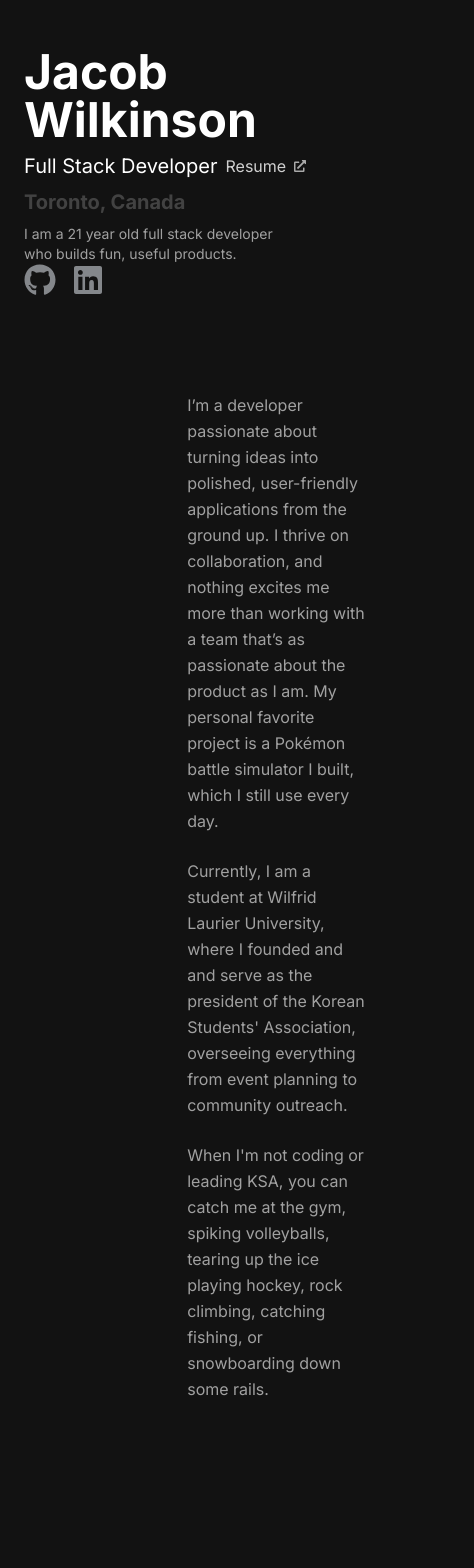
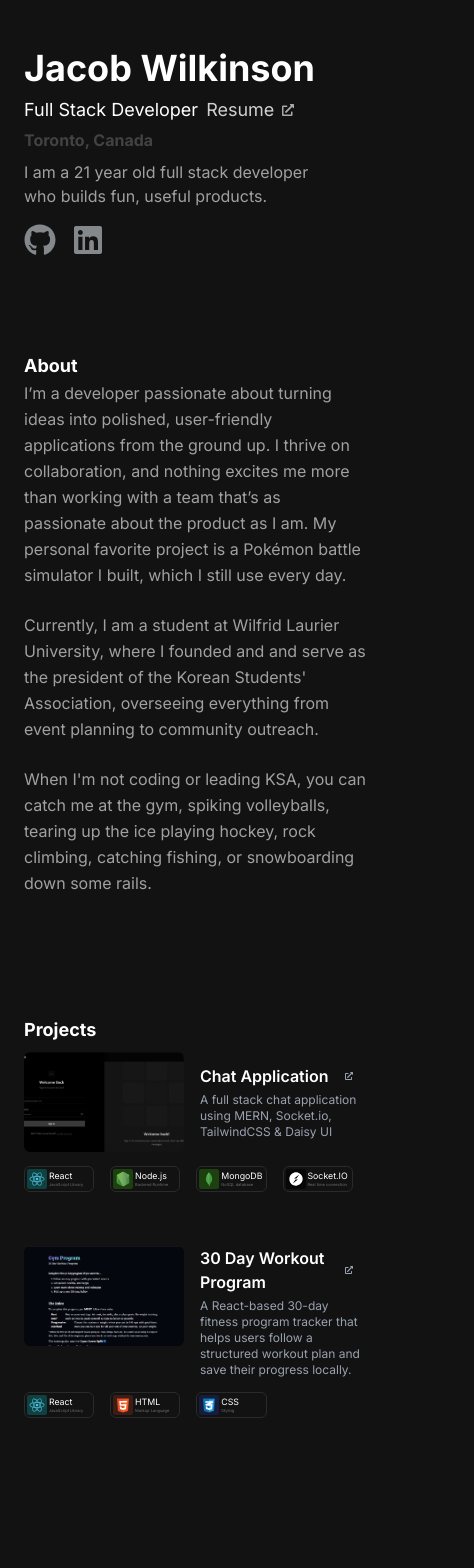
Before and after one commit to Ji-Kwon/JacobWilkinson, a React (Vite) app: page / in a window 390 px wide. Shown: the top 1568 px of the page, 474 px wide, since content can reach past the window. Built offline with nearby package versions, Linux system fonts and the light colour scheme.

Commit message:
updated media compatibility

```diff
--- a/src/App.jsx
+++ b/src/App.jsx
@@ -35,8 +35,8 @@ function App() {
         }
       },
       {
-        rootMargin: '0px 0px -50% 0px',
-        threshold: 0.5,
+        rootMargin: '0px 0px -25% 0px',
+        threshold: 0.25,
       }
     );
 
@@ -59,37 +59,41 @@ function App() {
   };
 
   return (
-
     <div className='flex flex-col h-screen w-[100vw] lg:w-full'>
       {/*Hero Section*/}
-      <div className='w-fit flex flex-col pt-12 pl-6  lg:fixed lg:p-12 lg:pt-24 lg:w-[40vw] lg:gap-12'>
+      <div className='w-fit flex flex-col pt-12 pl-6 lg:fixed lg:p-12 lg:pt-24 lg:w-[40vw] lg:gap-12 pb-24'>
         <Hero>
-          <h1 className='text-5xl font-bold pb-2'>Jacob Wilkinson</h1>
-          <div className="flex flex-row items-center mb-2 space-x-2 lg:space-x-4">
-            <h4 className="text-xl text-white">Full Stack Developer</h4>
+          <h1 className='text-4xl lg:text-5xl font-bold pb-2'>Jacob Wilkinson</h1>
+          <div className="flex flex-row items-center mb-1 lg:mb-2 space-x-2 lg:space-x-4">
+            <h4 className="text-lg lg:text-xl text-white">Full Stack Developer</h4>
             <a
               href="/Jacob-Wilkinson_Resume.pdf"
               target="_blank"
               rel="noopener noreferrer"
-              className="text-md lg:text-xl text-white opacity-80 hover:opacity-40 transition-colors flex items-center space-x-2"
+              className="text-lg lg:text-xl text-white opacity-80 hover:opacity-40 transition-colors flex items-center space-x-2"
             >
               Resume
               <FaExternalLinkAlt className="ml-2 size-3 lg:size-4 opacity-80 text-[#FFF] group-hover:opacity-40" />
             </a>
           </div>
-          <h4 className='text-xl font-bold opacity-20 mb-2'>Toronto, Canada</h4>
-          <p className='text-sm lg:text-md text-white opacity-60 w-[66vw] lg:w-[25vw]'>
+          <h4 className='text-md lg:text-xl font-bold opacity-20 mb-2'>Toronto, Canada</h4>
+          <p className='text-md lg:text-md text-white opacity-60 w-[75vw] lg:w-[25vw]'>
             I am a 21 year old full stack developer who builds fun, useful products.
           </p>
         </Hero>
         <div className='hidden lg:block' >
-          <Sidebar  activeSection={activeSection} setActiveSection={handleNavClick} />
+          <Sidebar activeSection={activeSection} setActiveSection={handleNavClick} />
         </div>
+        <div className='pt-4 lg:pt-0'>
           <Socials />
         </div>
+      </div>
 
-      <div className='ml-[48vw] w-[46vw] pt-24 flex flex-col'>
-        <div id="about" ref={aboutRef} className='pb-28'>
+      {/* Main Content - Modified to match working version */}
+      <div className='lg:ml-[48vw] lg:w-[46vw] lg:pt-24 flex flex-col'>
+        <h2 className='text-lg pl-6 font-bold block lg:hidden'>About</h2>
+        <div className='px-6 lg:px-0'>
+          <div id="about" ref={aboutRef} className='pb-24 lg:pb-28'>
             {ABOUT_TEXT.map((text, i) => (
               <React.Fragment key={i}>
                 <p className='text-md leading-6.5 opacity-60'>{text}</p>
@@ -98,7 +102,8 @@ function App() {
             ))}
           </div>
 
-        <div id="projects" ref={projectsRef} className="space-y-4 pb-24 pt-12">
+          <h2 className='text-lg font-bold pb-2 block lg:hidden'>Projects</h2>
+          <div id="projects" ref={projectsRef} className="space-y-4 pb-24 lg:pt-12">
             {PROJECTS.map(p => (
               <ProjectCard key={p.title} {...p} />
             ))}
@@ -108,17 +113,18 @@ function App() {
             <Contact />
           </div>
 
-        <p className='pt-24 pb-12 text-md opacity-60 w-[34vw]'>
-          Coded in Visual Studio Code by me. Built with React and Tailwind CSS, deployed with CLOUDFLARE. Inspired by BrittanyChiang.com v4.
+          <p className='pt-12 lg:pt-24 pb-10 lg:pb-12 text-md opacity-60 w-full lg:w-[34vw]'>
+            Coded in Visual Studio Code by me. Built with React and Tailwind CSS, deployed with CLOUDFLARE. Inspired by BrittanyChiang.com
           </p>
         </div>
+      </div>
 
-      <div className='flex justify-end pb-16 pr-16'>
+      <div className='flex justify-end w-full pb-8 pr-8 lg:pb-16 lg:pr-16'>
         <HoverGif
           stillSrc={HOVERGIF.still}
           gifSrc={HOVERGIF.gif}
           alt={HOVERGIF.alt}
-          className="size-20 w-fit object-cover rounded-lg shadow-lg hover:cursor-pointer"
+          className="size-16 lg:size-20 w-fit lg:w-fit hover:cursor-pointer"
           onClick={() => setShowModal(true)}
         />
         <VersionsModal
--- a/src/components/Contact.jsx
+++ b/src/components/Contact.jsx
@@ -24,9 +24,9 @@ export default function Contact() {
   };
 
   return (
-    <div className="w-[50vw] py-10 pr-16 pl-0 bg-[#121212] text-white">
+    <div className="flex flex-col lg:block items-center w-full lg:w-[50vw] py-10 lg:pr-16 pl-0 bg-[#121212] text-white">
       <h2 className="text-2xl font-bold mb-4 text-center">Contact Me</h2>
-      <form ref={form} onSubmit={sendEmail} className="flex flex-col space-y-4">
+      <form ref={form} onSubmit={sendEmail} className="flex flex-col space-y-4 w-full">
         <input
           type="text"
           name="user_name"
--- a/src/components/ProjectCard.jsx
+++ b/src/components/ProjectCard.jsx
@@ -15,12 +15,12 @@ return (
      href={href}
      target="_blank"
      rel="noopener noreferrer"
-     className="group flex flex-col p-6 pb-10 bg-[#121212] rounded-lg hover:bg-[#1c1c1c] transition-colors"
+     className="group flex flex-col lg:p-6 pb-10 bg-[#121212] rounded-lg hover:bg-[#1c1c1c] transition-colors"
    >
      {/* Row 1: image  title/description */}
      <div className="flex">
        {/* thumbnail */}
-       <div className="flex-shrink-0 w-32 h-20 overflow-hidden rounded-md">
+       <div className="flex-shrink-0 w-40 h-25 lg:w-32 lg:h-20 overflow-hidden rounded-md ">
          <img
            src={imageSrc}
            alt={`${title} screenshot`}
@@ -29,21 +29,25 @@ return (
        </div>
 
        {/* title  description */}
-       <div className="ml-4 flex-1 flex flex-col justify-center">
-         <h3 className="text-lg font-semibold text-white flex items-center">
-           {title}
+       <div className="ml-4 flex-1 flex flex-col justify-center w-full">
+         <h3 className=" text-md lg:text-lg font-semibold text-white flex items-center ">
+           <div className="w-[35vw] lg:w-fit">
+            {title}
+           </div>
+
+
            <FaExternalLinkAlt
-             className="ml-2 w-3 h-3 text-gray-400 group-hover:text-gray-200"
+             className="pl-2 size-2 lg:size-4 text-gray-400 group-hover:text-gray-200 w-fit"
            />
          </h3>
-         <p className="text-sm text-gray-400 mt-1">{description}</p>
+         <p className="text-xs lg:text-sm text-gray-400 mt-1">{description}</p>
        </div>
      </div>
 
      {/* Row 2: tech stack, aligned under the left padding (same as image) */}
      <div className="mt-3 flex flex-wrap gap-4">
        {tags.map((tech) => (
-         <div key={tech.name} className="w-[8vw]">
+         <div key={tech.name} className="lg:w-[8vw]">
            <TechnologyCard
              icon={tech.icon}
              name={tech.name}
--- a/src/components/TechnologyCard.jsx
+++ b/src/components/TechnologyCard.jsx
@@ -2,16 +2,16 @@
 
 export default function TechnologyCard ({ icon, name, description, color }){
     return(
-        <div className="flex items-center my-[.5vw] w-[8vw] h-full bg-[#121212] hover:bg-[#262626] transition-colors duration-500 border border-[#2a2a2a] rounded-md">
+        <div className="flex items-center my-[.5vw] w-[18vw] lg:w-[8vw] h-full bg-[#121212] hover:bg-[#262626] transition-colors duration-500 border border-[#2a2a2a] rounded-md">
         <div
-          className="size-7 ml-[.5vw] flex items-center justify-center rounded-xs"
+          className="size-5 lg:size-7 ml-[.5vw] flex items-center justify-center rounded-xs"
           style={{ backgroundColor: color }}
         >
-          <img src={icon} alt={`${name} logo`} className="size-6"/>
+          <img src={icon} alt={`${name} logo`} className="size-4 lg:size-6"/>
         </div>
         <div>
-          <h4 className="text-xs ml-[.5vw]">{name}</h4>
-          <p className="text-[0.4rem] text-[#6e6e6e] ml-[.5vw]">{description}</p>
+          <h4 className="text-[0.55rem] lg:text-xs ml-[.5vw]">{name}</h4>
+          <p className="text-[0.25rem] text-[#6e6e6e] ml-[.5vw]">{description}</p>
         </div>
       </div>
     );
```
Lines whose indentation alone changed are shown as unchanged.
